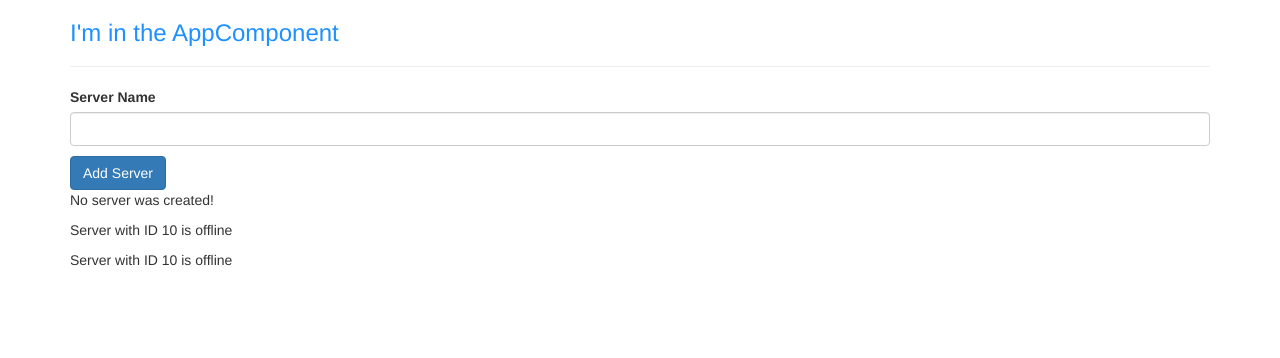
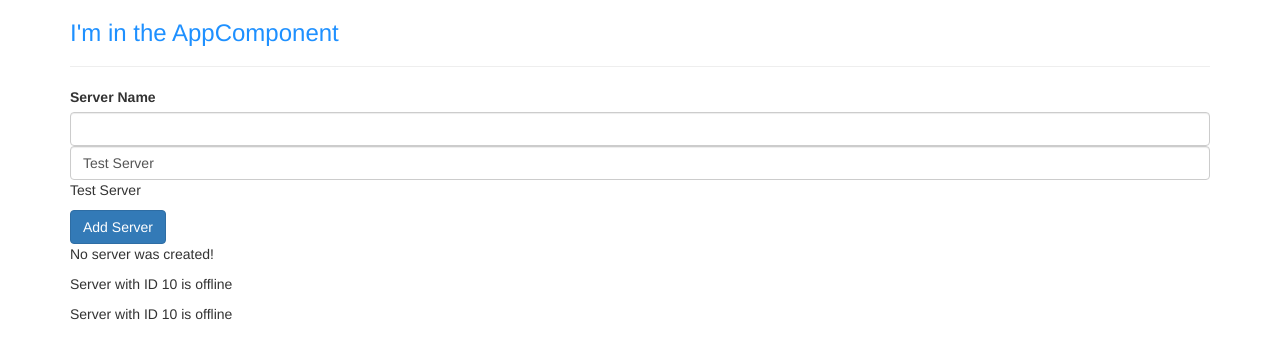
Before and after one commit to mbrie041/my-first-angular-app, an Angular app: page / in a window 1280 px wide. Shown: the top 358 px of the page. Built offline with nearby package versions, Linux system fonts and the light colour scheme.

Commit message:
Use two way data binding

```diff
--- a/src/app/servers/servers.component.html
+++ b/src/app/servers/servers.component.html
@@ -1,5 +1,6 @@
 <label>Server Name</label>
 <input tpye="text" class="form-control" (input)="onUpdateServerName($event)" />
+<input tpye="text" class="form-control" [(ngModel)]="serverName" />
 <p>{{ serverName }}</p>
 <button
   class="btn btn-primary"
--- a/src/app/servers/servers.component.ts
+++ b/src/app/servers/servers.component.ts
@@ -10,7 +10,7 @@ import { Component, OnInit } from '@angular/core';
 export class ServersComponent implements OnInit {
   allowNewServer = false;
   serverCreationStatus = 'No server was created!';
-  serverName = '';
+  serverName = 'Test Server';
 
   constructor() {
     setTimeout(() => {
```
